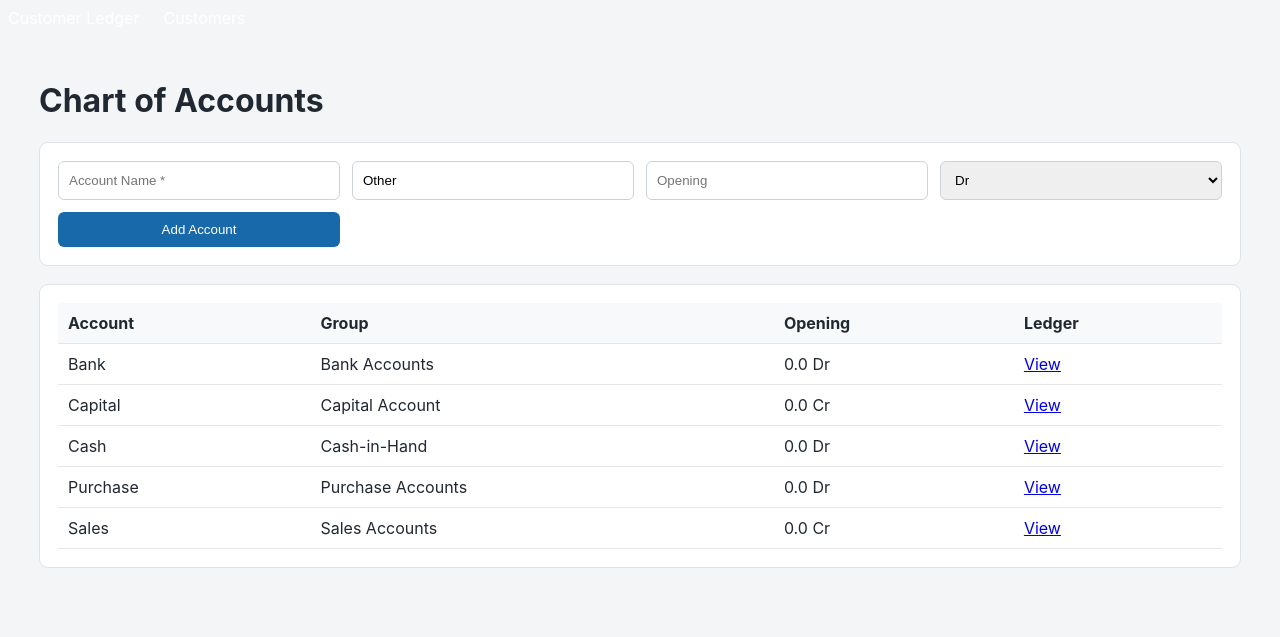
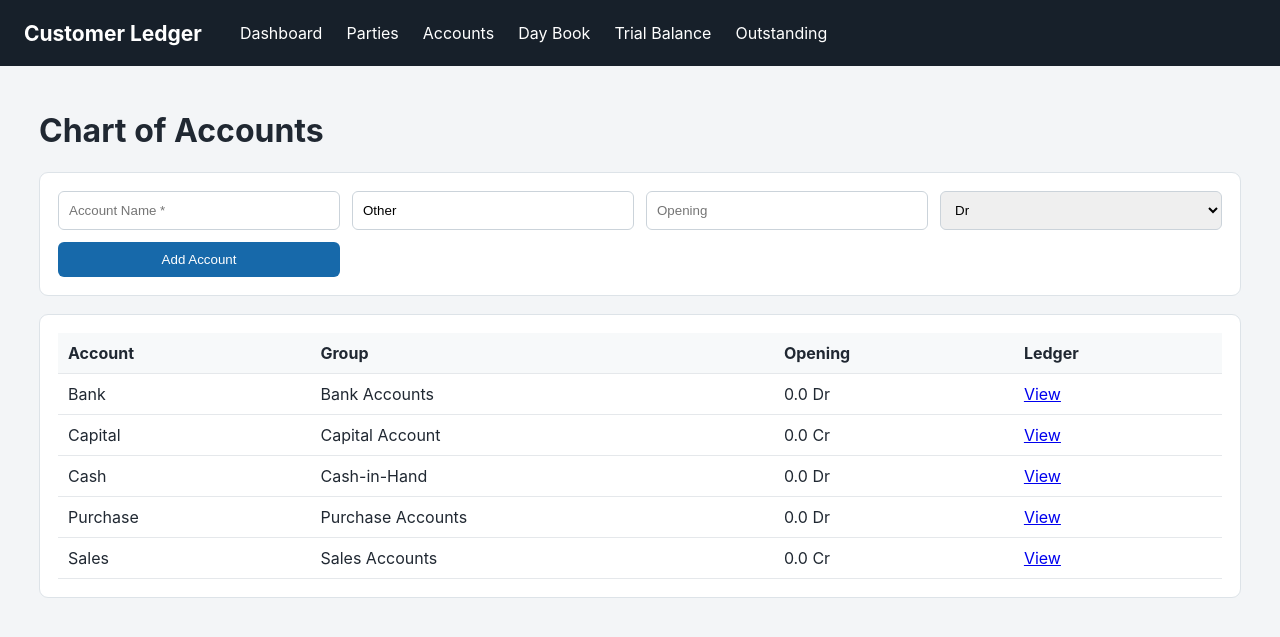
Before and after one commit to cscindiaasn-ship-it/costomer-ladger, a Flask app: page /accounts in a window 1280 px wide. Shown: the top 637 px of the page. Run offline with Flask 3, Linux system fonts and the light colour scheme; data comes from the database, SQL or seed files in the repository.

Commit message:
Update accounting navigation

```diff
--- a/templates/base.html
+++ b/templates/base.html
@@ -1 +1 @@
-<!doctype html><html lang="hi"><head><meta charset="utf-8"><meta name="viewport" content="width=device-width,initial-scale=1"><title>Customer Ledger</title><link rel="stylesheet" href="/static/style.css"></head><body><nav><a href="/">Customer Ledger</a><a href="/customers">Customers</a></nav><main>{% with messages=get_flashed_messages(with_categories=true) %}{% for c,m in messages %}<div class="flash {{c}}">{{m}}</div>{% endfor %}{% endwith %}{% block content %}{% endblock %}</main></body></html>
+<!doctype html><html lang="hi"><head><meta charset="utf-8"><meta name="viewport" content="width=device-width,initial-scale=1"><title>Customer Ledger</title><link rel="stylesheet" href="/static/style.css"></head><body><header><b>Customer Ledger</b><nav><a href="/">Dashboard</a><a href="/parties">Parties</a><a href="/accounts">Accounts</a><a href="/daybook">Day Book</a><a href="/reports">Trial Balance</a><a href="/outstanding">Outstanding</a></nav></header><main>{% with m=get_flashed_messages(with_categories=true) %}{% for c,x in m %}<div class="flash {{c}}">{{x}}</div>{% endfor %}{% endwith %}{% block content %}{% endblock %}</main></body></html>
```
